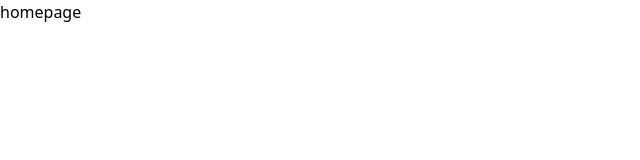
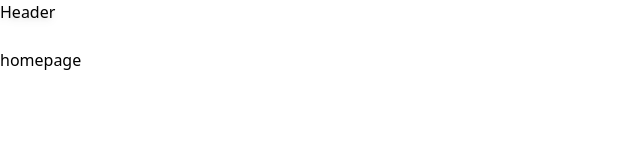
Before and after one commit to kristijan-pajtasev/vue-airport-mobile-site, a Vue app: page / in a window 1280 px wide. Shown: the top 160 px of the page, without its empty margins (0-640 px from the left). Built offline with nearby package versions, Linux system fonts and the light colour scheme; the HTML template or start-up script is replaced by a standard one.

Commit message:
fixed header

```diff
--- a/src/App.vue
+++ b/src/App.vue
@@ -6,16 +6,17 @@ import './index.css';
 <template>
   <header>
 
-    <div class="">
-
+    <div class="fixed top-0 h-[3rem] drop-shadow-md left-0 right-0 z-[10]">
+Header
       <nav>
         <!--        <RouterLink to="/">Home</RouterLink>-->
         <!--        <RouterLink to="/about">About</RouterLink>-->
       </nav>
     </div>
   </header>
-
-  <RouterView/>
+  <div class="pt-[3rem]">
+    <RouterView/>
+  </div>
 </template>
 
 <style scoped>
```
